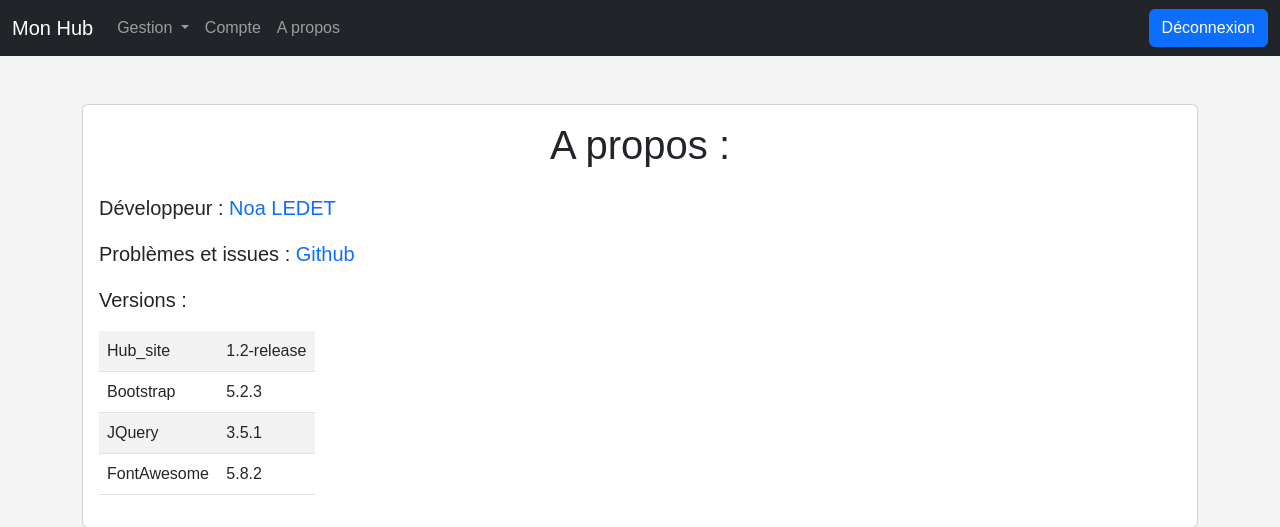
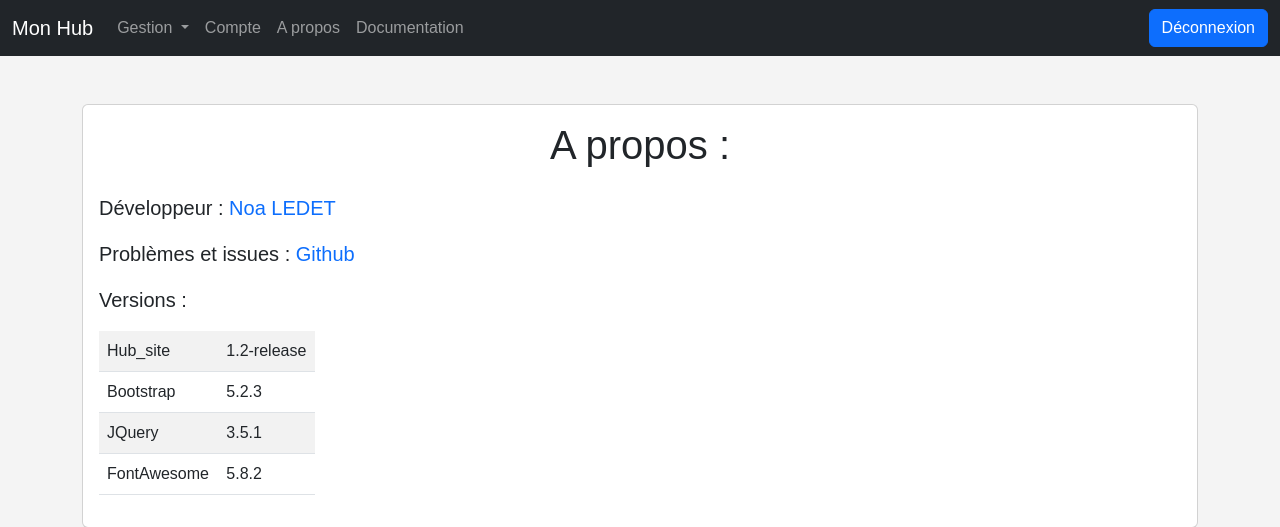
Before and after one commit to TheGuardianLight/hub-site, a PHP site: page /about.php in a window 1280 px wide. Shown: the top 527 px of the page. Run offline with PHP 8.4, Linux system fonts and the light colour scheme; the visitor is signed in with stand-in values (Sample User, id 1); data that the repository does not hold is empty; some libraries are stand-ins or nearby versions.

Commit message:
Correction d'un bug d'affichage

```diff
--- a/php/menu.php
+++ b/php/menu.php
@@ -21,6 +21,9 @@
                 <li class="nav-item">
                     <a class="nav-link" href="about.php">A propos</a>
                 </li>
+                <li class="nav-item">
+                    <a class="nav-link" href="doc/">Documentation</a>
+                </li>
             </ul>
         </div>
         <!-- Ajoutez ce bouton dans votre rôle="menu" -->
```
